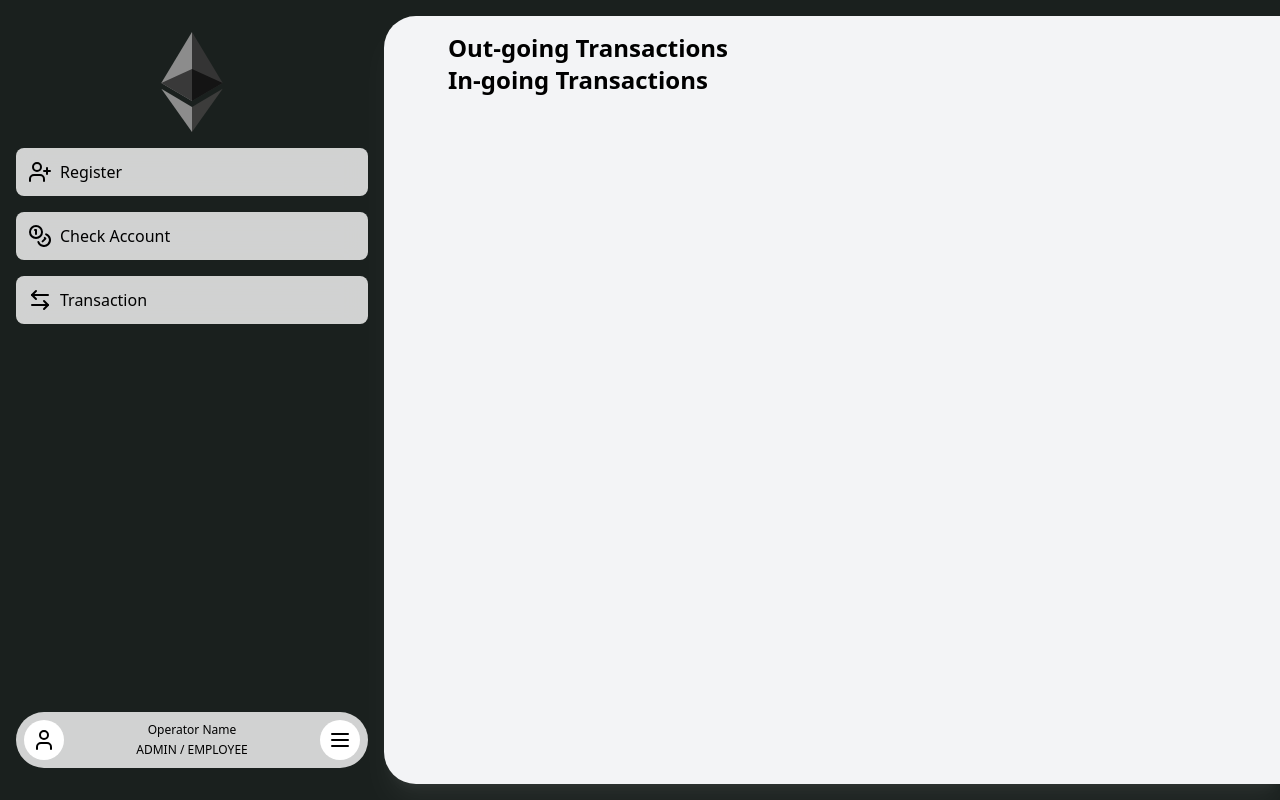
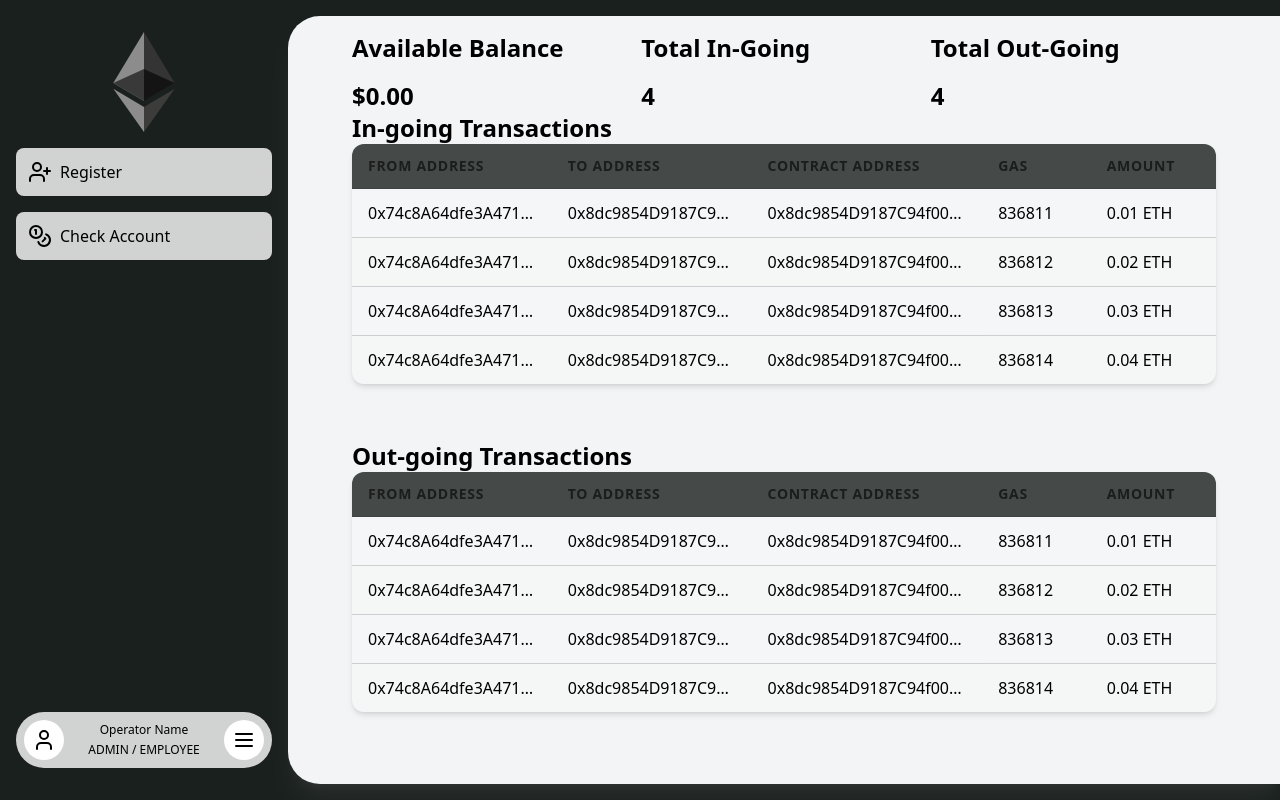
Before and after one commit to Lolillya/PrisonCoin-digital-currency, a React (Vite) app in the folder client/: page /admin/dashboard/home in a window 1280 px wide. Built offline with nearby package versions, Linux system fonts and the light colour scheme.

Commit message:
added home page

```diff
--- a/client/src/components/ui/sidebar.tsx
+++ b/client/src/components/ui/sidebar.tsx
@@ -1,17 +1,11 @@
 import { useNavigate } from "react-router-dom";
-import {
-  CoinsIcon,
-  ExchangeIcon,
-  MenuIcon,
-  UserIcon,
-  UserPlusIcon,
-} from "../icons/icons";
+import { CoinsIcon, ExchangeIcon, MenuIcon, UserIcon, UserPlusIcon } from "../icons/icons";
 import { EthLogo } from "../icons/eth-logo";
 
 export const Sidebar = () => {
   const navigate = useNavigate();
   return (
-    <section className="w-full max-w-[24rem] my-4 p-4 flex flex-col justify-between">
+    <section className="w-full max-w-[18rem] my-4 p-4 flex flex-col justify-between">
       {/* TOP PANEL */}
       <div className="flex flex-col gap-4">
         <div className="w-full justify-center flex">
@@ -38,13 +32,13 @@ export const Sidebar = () => {
           <label>Exchange</label>
         </div> */}
 
-        <div
+        {/* <div
           className="sidebar-item backdrop-blur-md bg-white/80"
           onClick={() => navigate("/admin/dashboard/transactions")}
         >
           <ExchangeIcon />
           <label>Transaction</label>
-        </div>
+        </div> */}
       </div>
 
       {/* BOTTOM PANEL */}
--- a/client/src/index.css
+++ b/client/src/index.css
@@ -51,6 +51,32 @@
   label {
     @apply text-text;
   }
+  span {
+    @apply text-text/80 text-sm;
+  }
+
+  table {
+    @apply w-full text-left border-collapse text-text rounded-xl overflow-hidden bg-white/5 shadow-md;
+  }
+  th,
+  td {
+    @apply px-4 py-3;
+  }
+  th {
+    @apply font-semibold text-sm uppercase tracking-wider bg-background/80 text-text/60 border-b border-border/40;
+  }
+  tr {
+    @apply border-b border-border/20;
+  }
+  tr:last-child {
+    @apply border-b-0;
+  }
+  tbody tr:nth-child(even) {
+    @apply bg-white/5;
+  }
+  tbody tr:nth-child(odd) {
+    @apply bg-white/10;
+  }
 
   /* CUSTOM CLASSES */
   .sidebar-item {
--- a/client/src/pages/admin/dashboard/index.tsx
+++ b/client/src/pages/admin/dashboard/index.tsx
@@ -1,13 +1,137 @@
 const DashboardPage = () => {
+  const outgoingTransactions = [
+    {
+      fromAddress: "0x74c8A64dfe3A471B3a0560fA2dF1A8d9ec18E144",
+      toAddress: "0x8dc9854D9187C94f007945279b0d3308e42e208C",
+      contractAddress: "0x8dc9854D9187C94f007945279b0d3308e42e208C",
+      gas: 836811,
+      amount: "0.01 ETH",
+    },
+    {
+      fromAddress: "0x74c8A64dfe3A471B3a0560fA2dF1A8d9ec18E145",
+      toAddress: "0x8dc9854D9187C94f007945279b0d3308e42e208D",
+      contractAddress: "0x8dc9854D9187C94f007945279b0d3308e42e208D",
+      gas: 836812,
+      amount: "0.02 ETH",
+    },
+    {
+      fromAddress: "0x74c8A64dfe3A471B3a0560fA2dF1A8d9ec18E146",
+      toAddress: "0x8dc9854D9187C94f007945279b0d3308e42e208E",
+      contractAddress: "0x8dc9854D9187C94f007945279b0d3308e42e208E",
+      gas: 836813,
+      amount: "0.03 ETH",
+    },
+    {
+      fromAddress: "0x74c8A64dfe3A471B3a0560fA2dF1A8d9ec18E147",
+      toAddress: "0x8dc9854D9187C94f007945279b0d3308e42e208F",
+      contractAddress: "0x8dc9854D9187C94f007945279b0d3308e42e208F",
+      gas: 836814,
+      amount: "0.04 ETH",
+    },
+  ];
+
+  const ingoingTransactions = [
+    {
+      fromAddress: "0x74c8A64dfe3A471B3a0560fA2dF1A8d9ec18E144",
+      toAddress: "0x8dc9854D9187C94f007945279b0d3308e42e208C",
+      contractAddress: "0x8dc9854D9187C94f007945279b0d3308e42e208C",
+      gas: 836811,
+      amount: "0.01 ETH",
+    },
+    {
+      fromAddress: "0x74c8A64dfe3A471B3a0560fA2dF1A8d9ec18E145",
+      toAddress: "0x8dc9854D9187C94f007945279b0d3308e42e208D",
+      contractAddress: "0x8dc9854D9187C94f007945279b0d3308e42e208D",
+      gas: 836812,
+      amount: "0.02 ETH",
+    },
+    {
+      fromAddress: "0x74c8A64dfe3A471B3a0560fA2dF1A8d9ec18E146",
+      toAddress: "0x8dc9854D9187C94f007945279b0d3308e42e208E",
+      contractAddress: "0x8dc9854D9187C94f007945279b0d3308e42e208E",
+      gas: 836813,
+      amount: "0.03 ETH",
+    },
+    {
+      fromAddress: "0x74c8A64dfe3A471B3a0560fA2dF1A8d9ec18E147",
+      toAddress: "0x8dc9854D9187C94f007945279b0d3308e42e208F",
+      contractAddress: "0x8dc9854D9187C94f007945279b0d3308e42e208F",
+      gas: 836814,
+      amount: "0.04 ETH",
+    },
+  ];
   return (
-    <section className="section-container">
-      {/* TRANSACTION PANEL */}
-      <div className="text-white">
-        <h3>Out-going Transactions</h3>
+    <section className="section-container flex flex-col">
+      <div className="flex gap-1">
+        <div className="flex-1 flex flex-col gap-4">
+          <h3>Available Balance</h3>
+          <h3>$0.00</h3>
+        </div>
+
+        <div className="flex-1 flex flex-col gap-4">
+          <h3 className="">Total In-Going</h3>
+          <h3 className="">4</h3>
+        </div>
+
+        <div className="flex-1 flex flex-col gap-4">
+          <h3 className="">Total Out-Going</h3>
+          <h3 className="">4</h3>
+        </div>
       </div>
 
-      <div className="text-white">
+      {/* TRANSACTION PANEL */}
+      <div className="flex-1">
         <h3>In-going Transactions</h3>
+
+        <table className="rounded-xl overflow-hidden shadow-md">
+          <thead>
+            <tr>
+              <th>From Address</th>
+              <th>To Address</th>
+              <th>Contract Address</th>
+              <th>Gas</th>
+              <th>Amount</th>
+            </tr>
+          </thead>
+          <tbody>
+            {ingoingTransactions.map((tx, index) => (
+              <tr key={index}>
+                <td className="text-ellipsis max-w-40 overflow-hidden">{tx.fromAddress}</td>
+                <td className="text-ellipsis max-w-40 overflow-hidden">{tx.toAddress}</td>
+                <td className="text-ellipsis max-w-40 overflow-hidden">{tx.contractAddress}</td>
+                <td>{tx.gas}</td>
+                <td>{tx.amount}</td>
+              </tr>
+            ))}
+          </tbody>
+        </table>
+      </div>
+
+      <div className="flex-1">
+        <h3>Out-going Transactions</h3>
+
+        <table className="rounded-xl overflow-hidden shadow-md">
+          <thead>
+            <tr>
+              <th>From Address</th>
+              <th>To Address</th>
+              <th>Contract Address</th>
+              <th>Gas</th>
+              <th>Amount</th>
+            </tr>
+          </thead>
+          <tbody>
+            {outgoingTransactions.map((tx, index) => (
+              <tr key={index}>
+                <td className="text-ellipsis max-w-40 overflow-hidden">{tx.fromAddress}</td>
+                <td className="text-ellipsis max-w-40 overflow-hidden">{tx.toAddress}</td>
+                <td className="text-ellipsis max-w-40 overflow-hidden">{tx.contractAddress}</td>
+                <td>{tx.gas}</td>
+                <td>{tx.amount}</td>
+              </tr>
+            ))}
+          </tbody>
+        </table>
       </div>
     </section>
   );
```
